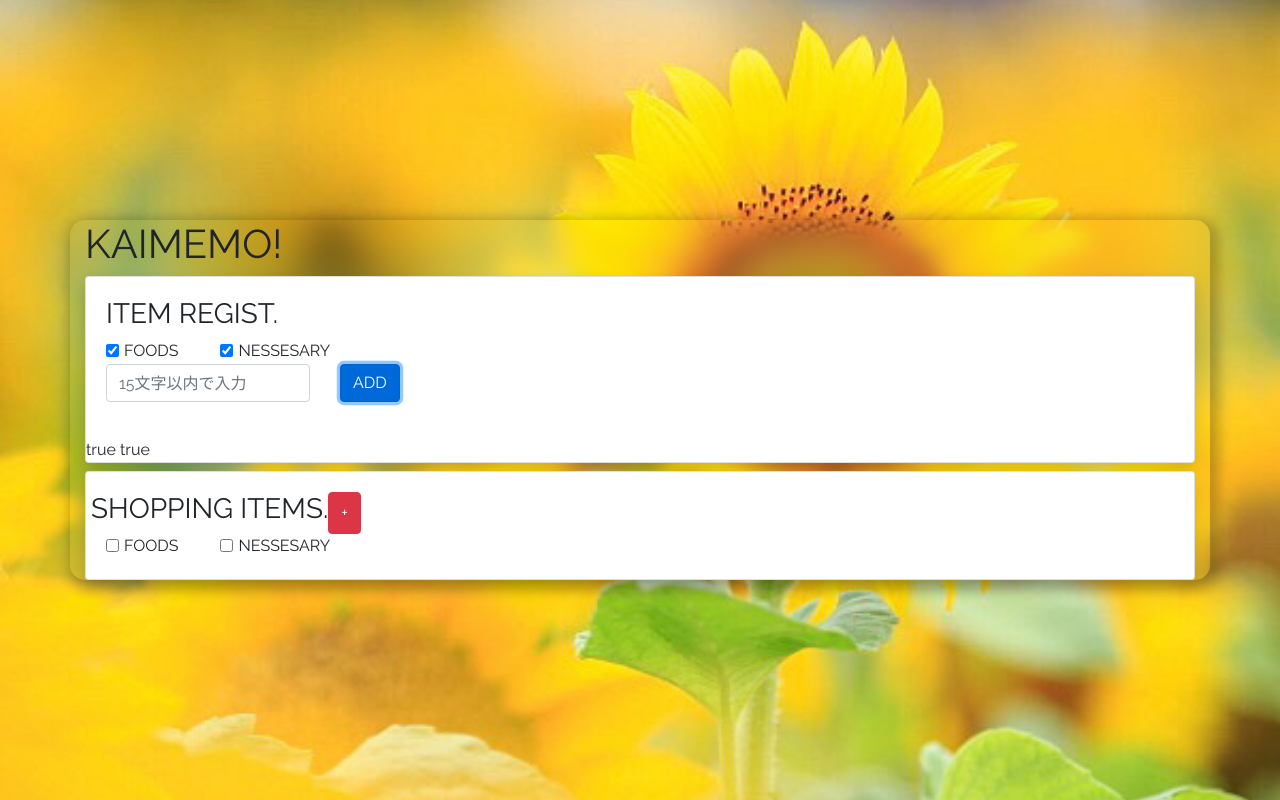
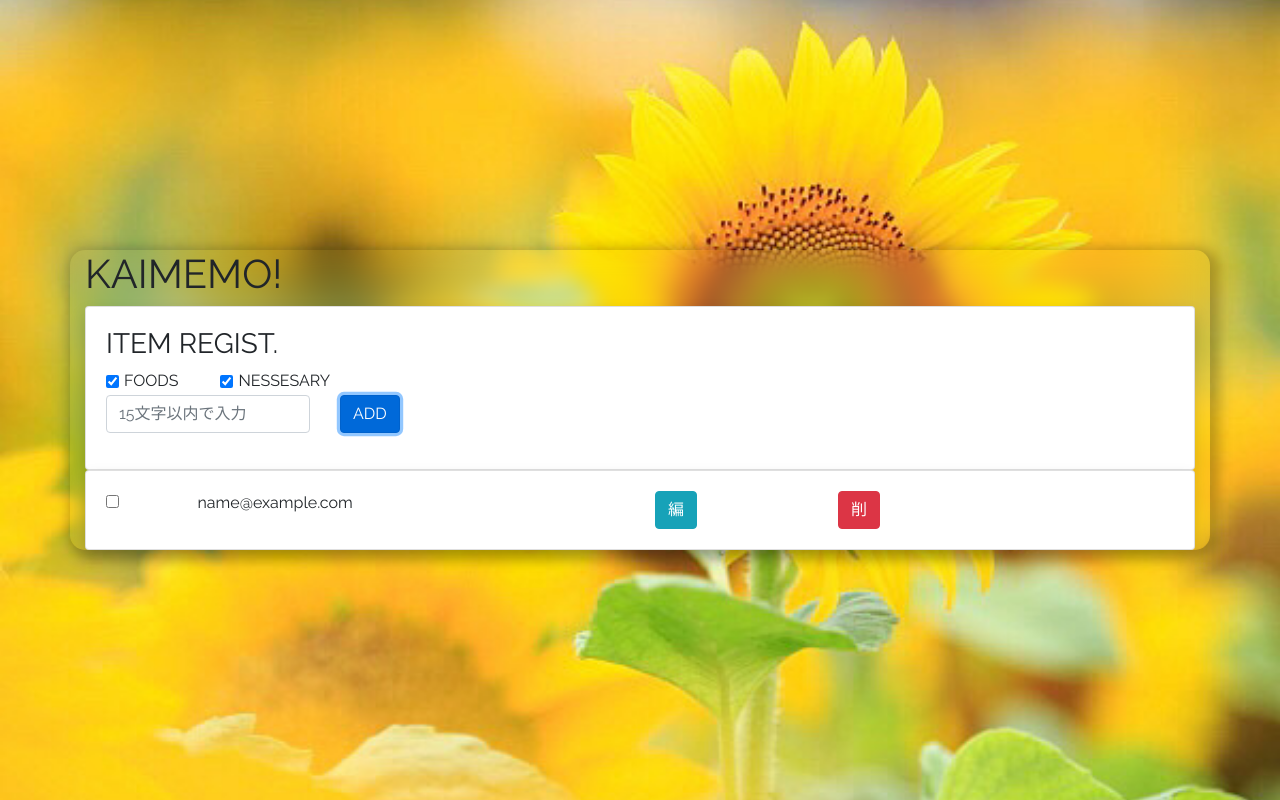
Before and after one commit to myantyuWorld/kaimemo, a Vue app: page / in a window 1280 px wide. Both pictures are taken after typing "name@example.com" into the empty fields and a click on the button "ADD". Built offline with nearby package versions, Linux system fonts and the light colour scheme.

Commit message:
一覧表示

```diff
--- a/src/App.vue
+++ b/src/App.vue
@@ -3,7 +3,7 @@
     <div class="container">
       <h1>KAIMEMO!</h1>
       <GoodsRegistForm/>
-      <GoodsListVue/>
+      <!-- <GoodsListVue/>     -->
     </div>
   </div>
 
--- a/src/components/GoodsRegistForm.vue
+++ b/src/components/GoodsRegistForm.vue
@@ -29,9 +29,26 @@
                 </div>
             </div>
         </div>
-        {{foodCheckRef}}
-        {{nessesaryCheckRef}}
-        {{memoRef}}
+    </div>
+    <div class="card shadow">
+        <div class="card-body">
+            <div class="" v-for="item in memoList" :key="item.id">
+                <div class="row">
+                    <div class="col-1">
+                        <input type="checkbox" class="check"/>
+                    </div>
+                    <div class="col-5">
+                        <label>{{ item.memo}}</label>
+                    </div>
+                    <div class="col-2">
+                        <button class="btn btn-info" @click="showTodo(item.id)">編</button>
+                    </div>
+                    <div class="col-2">
+                        <button class="btn btn-danger">削</button>
+                    </div>
+                </div>
+            </div>
+        </div>
     </div>
 </template>
 
@@ -43,6 +60,9 @@ const foodCheckRef = ref(true)
 const nessesaryCheckRef = ref(true)
 const memoList = ref([])
 
+const ls  = localStorage.memoList
+memoList.value = ls ? JSON.parse(ls) : [];
+
 const registGoods = () => {
     const id = new Date().getTime()
 
@@ -50,6 +70,13 @@ const registGoods = () => {
     localStorage.memoList = JSON.stringify(memoList.value)
     memoRef.value = ''
 }
+
+const showTodo = (id) => {
+    console.log(id);
+
+    const item = memoList.value.find((x) => x.id === id)
+    memoRef.value = item.memo
+}
 </script>
 
 <style></style>
```
